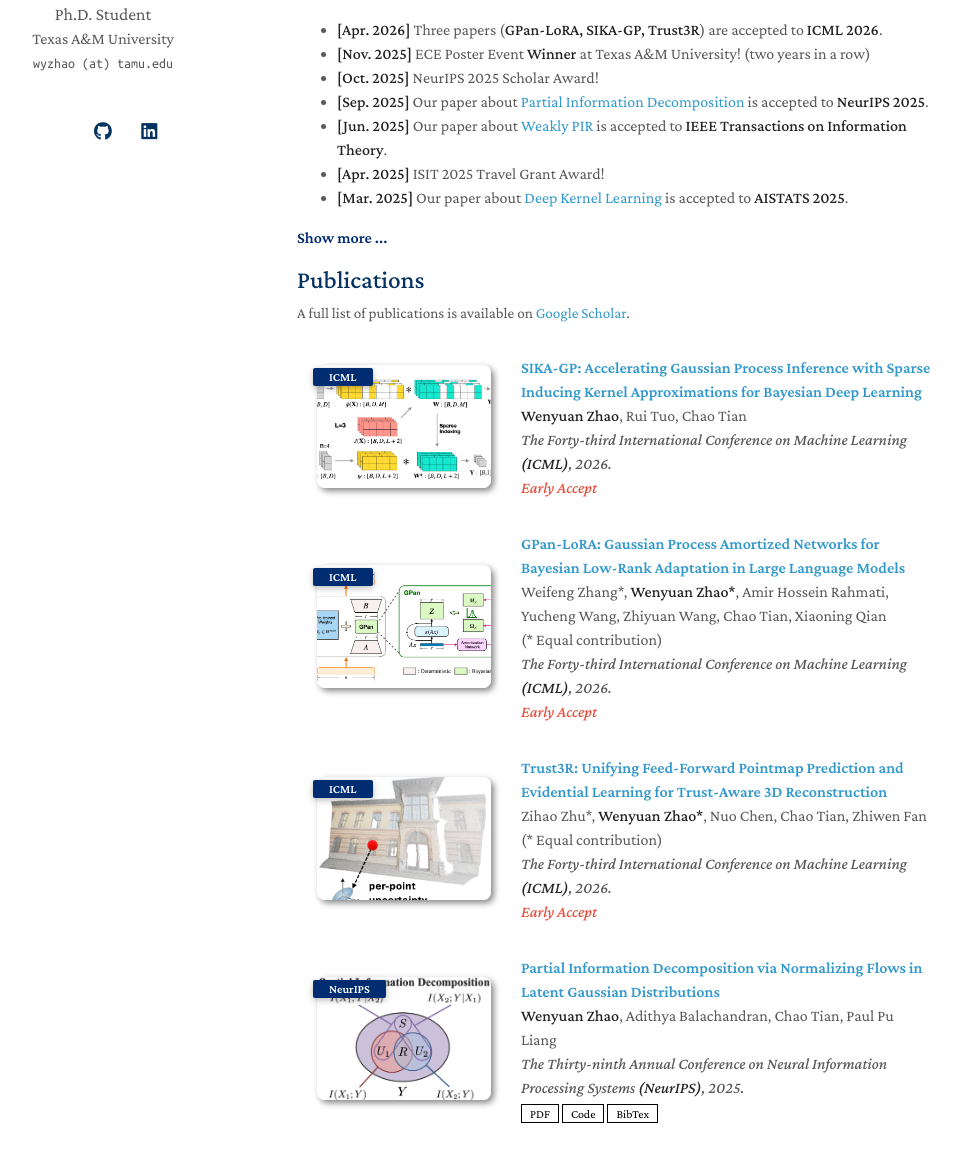
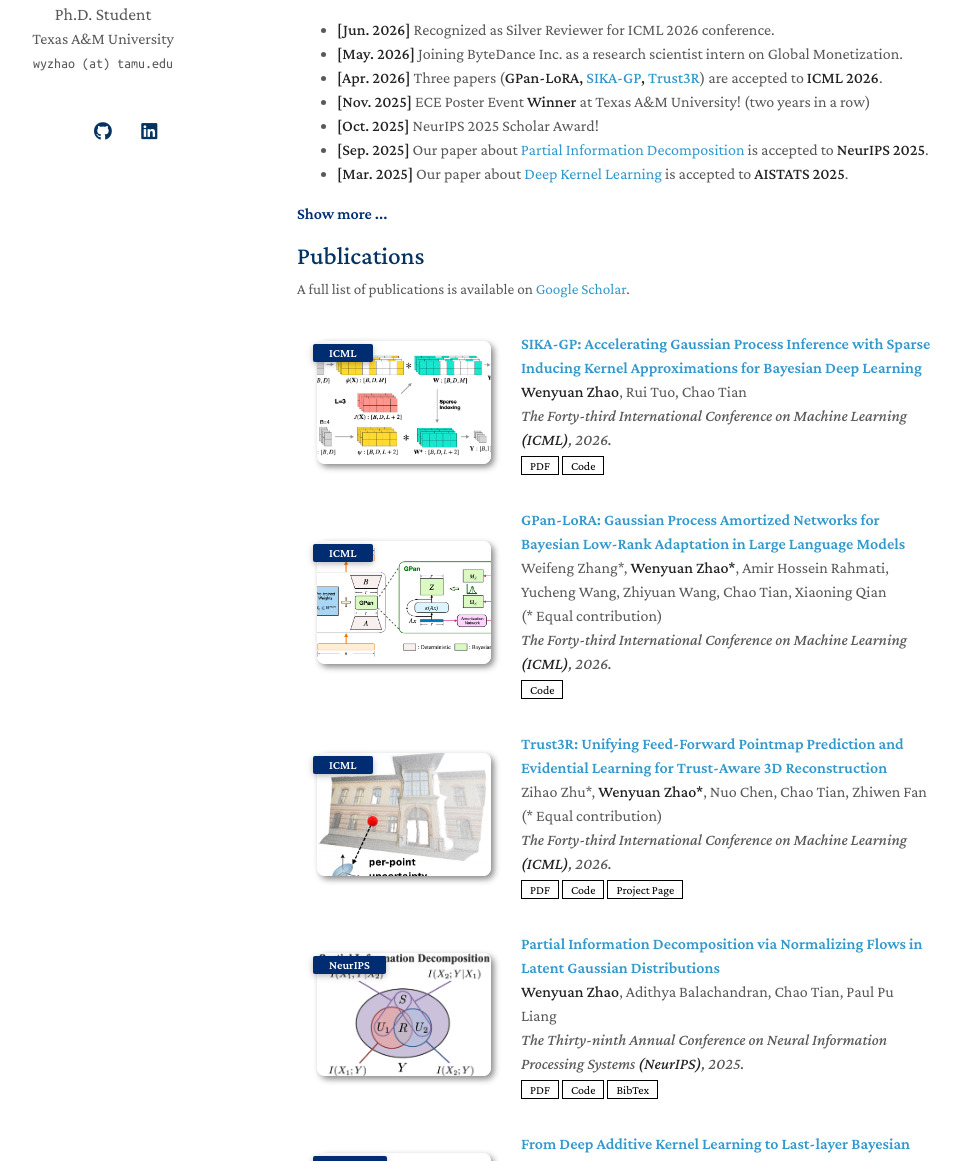
Before and after one commit to wyzhao23/wyzhao23.github.io, a Jekyll site: the page built from index.md, in a window 1280 px wide and 1400 px high, scrolled down 281 px. Shown: the part 239-1400 px from the top of the window, without its empty margins (173-1134 px from the left). Built offline with Jekyll 4.4.1, drawn with Linux system fonts in a browser that asks for light colours; a style sheet for code colours, icons or effects is not loaded; our own code applies the rules of GitHub Pages for plain Markdown files.

Commit message:
update bib

```diff
--- a/_data/publications.yml
+++ b/_data/publications.yml
@@ -4,22 +4,25 @@
     authors: <strong>Wenyuan Zhao</strong>, Rui Tuo, Chao Tian
     conference_short: ICML
     conference: The Forty-third International Conference on Machine Learning <strong>(ICML)</strong>, 2026.
+    pdf: https://arxiv.org/pdf/2605.26509
+    code: https://github.com/warrenzha/sika-gp
     image: ./assets/img/sika.png
-    notes: Early Accept
 
   - title: "GPan-LoRA: Gaussian Process Amortized Networks for Bayesian Low-Rank Adaptation in Large Language Models"
     authors: Weifeng Zhang*, <strong>Wenyuan Zhao*</strong>, Amir Hossein Rahmati, Yucheng Wang, Zhiyuan Wang, Chao Tian, Xiaoning Qian <br> (* Equal contribution)
     conference_short: ICML
     conference: The Forty-third International Conference on Machine Learning <strong>(ICML)</strong>, 2026.
+    code: https://github.com/WEIFZH/GPan-LoRA
     image: ./assets/img/gpan.png
-    notes: Early Accept
 
   - title: "Trust3R: Unifying Feed-Forward Pointmap Prediction and Evidential Learning for Trust-Aware 3D Reconstruction"
     authors: Zihao Zhu*, <strong>Wenyuan Zhao*</strong>, Nuo Chen, Chao Tian, Zhiwen Fan <br> (* Equal contribution)
     conference_short: ICML
     conference: The Forty-third International Conference on Machine Learning <strong>(ICML)</strong>, 2026.
+    pdf: https://arxiv.org/pdf/2605.19539
+    code: https://github.com/phai-lab/Trust3R
+    page: https://trust3r-z.github.io/
     image: ./assets/img/trust3r.png
-    notes: Early Accept
 
   - title: "Partial Information Decomposition via Normalizing Flows in Latent Gaussian Distributions"
     authors: <strong>Wenyuan Zhao</strong>, Adithya Balachandran, Chao Tian, Paul Pu Liang
--- a/_includes/news.md
+++ b/_includes/news.md
@@ -1,17 +1,19 @@
 ## News
 
 <ul>
-<li><strong>[Apr. 2026]</strong> Three papers (<strong>GPan-LoRA, SIKA-GP, Trust3R</strong>) are accepted to <strong>ICML 2026</strong>.</li>
+<li><strong>[Jun. 2026]</strong> Recognized as Silver Reviewer for ICML 2026 conference.</li>
+<li><strong>[May. 2026]</strong> Joining ByteDance Inc. as a research scientist intern on Global Monetization.</li>
+<li><strong>[Apr. 2026]</strong> Three papers (<strong>GPan-LoRA, <a href="https://arxiv.org/abs/2605.26509">SIKA-GP</a>, <a href="https://trust3r-z.github.io/">Trust3R</a></strong>) are accepted to <strong>ICML 2026</strong>.</li>
 <li><strong>[Nov. 2025]</strong> ECE Poster Event <strong>Winner</strong> at Texas A&M University! (two years in a row)</li>
 <li><strong>[Oct. 2025]</strong> NeurIPS 2025 Scholar Award!</li>
 <li><strong>[Sep. 2025]</strong> Our paper about <a href="https://arxiv.org/abs/2510.04417">Partial Information Decomposition</a> is accepted to <strong>NeurIPS 2025</strong>.</li>
-<li><strong>[Jun. 2025]</strong> Our paper about <a href="https://ieeexplore.ieee.org/abstract/document/11045741">Weakly PIR</a> is accepted to <strong>IEEE Transactions on Information Theory</strong>.</li>
-<li><strong>[Apr. 2025]</strong> ISIT 2025 Travel Grant Award!</li>
 <li><strong>[Mar. 2025]</strong> Our paper about <a href="https://arxiv.org/abs/2502.10540">Deep Kernel Learning</a> is accepted to <strong>AISTATS 2025</strong>.</li>
 </ul>
 <details class="news-more" style="margin: -0.25rem 0 1rem;">
   <summary style="margin: 0;">Show more ...</summary>
   <ul>
+  <li><strong>[Jun. 2025]</strong> Our paper about <a href="https://ieeexplore.ieee.org/abstract/document/11045741">Weakly PIR</a> is accepted to <strong>IEEE Transactions on Information Theory</strong>.</li>
+  <li><strong>[Apr. 2025]</strong> ISIT 2025 Travel Grant Award!</li>
   <li><strong>[Aug. 2023]</strong> Pursuing Ph.D. degree at Texas A&amp;M University with Prof. <a href="https://tiangroup.engr.tamu.edu">Chao Tian</a>!</li>
   <li><strong>[Nov. 2019]</strong> First-prize (<strong>top 0.7%</strong>) winner at 2019 Mathematical Contest in Modeling!</li>
   </ul>
```
